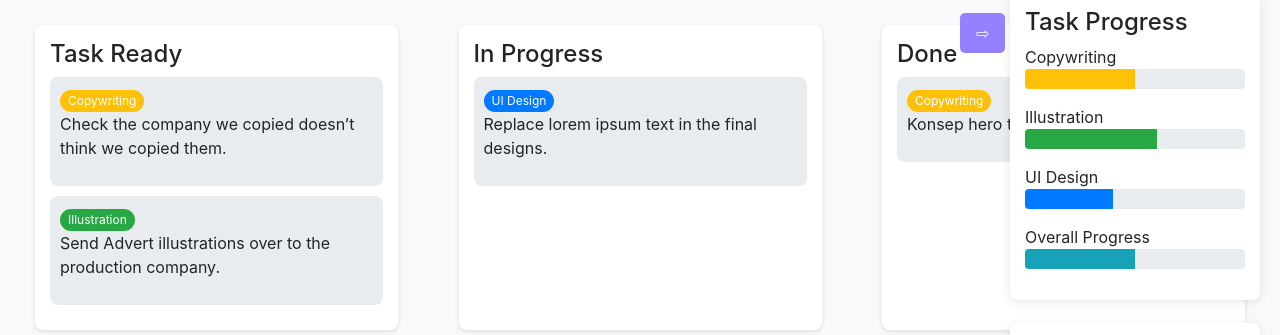
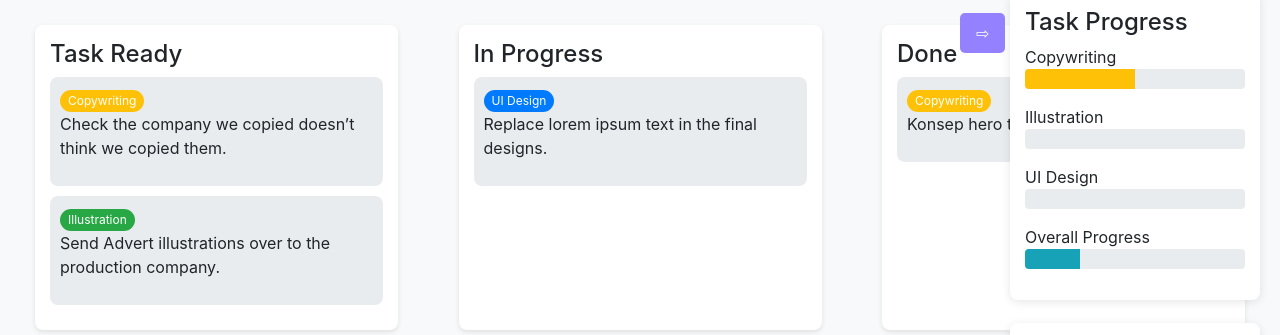
Before and after one commit to altairRs/web2Backend, a website: page public/home.html in a window 1280 px wide. Shown: the part 97-432 px from the top of the page. Drawn offline with nearby package versions, Linux system fonts and the light colour scheme.

Commit message:
Progress bar now working correctly

```diff
--- a/public/home.html
+++ b/public/home.html
@@ -513,11 +513,31 @@
         }
 
         function updateProgress() {
+            // Calculate overall progress
             const totalTasks = document.querySelectorAll('.task').length;
-            const doneTasks = document.querySelector('[data-status="Done"]').childElementCount;
-            const progressPercentage = (doneTasks / totalTasks) * 100;
-            document.getElementById('overall-progress').style.width = progressPercentage + '%';
-            document.getElementById('overall-progress').setAttribute('aria-valuenow', progressPercentage);
+            const doneTasks = document.querySelectorAll('[data-status="Done"] .task').length;
+            const overallProgressPercentage = totalTasks > 0 ? (doneTasks / totalTasks) * 100 : 0;
+            console.log(`Overall: ${overallProgressPercentage}`);
+
+            // Calculate and update progress for each category
+            const categories = document.querySelectorAll('.task-progress-container .mb-3');
+            categories.forEach(categoryElement => {
+                const categoryName = categoryElement.querySelector('span').textContent.trim();
+                const categoryTasks = document.querySelectorAll(`.task[data-category="${categoryName}"]`).length;
+                const doneCategoryTasks = document.querySelectorAll(`[data-status="Done"] .task[data-category="${categoryName}"]`).length;
+
+                const categoryProgressPercentage = (doneCategoryTasks / categoryTasks) * 100 || 0;
+
+                const categoryProgressBar = categoryElement.querySelector('.progress-bar');
+                if (categoryProgressBar) {
+                    categoryProgressBar.style.width = categoryProgressPercentage + '%';
+                    categoryProgressBar.setAttribute('aria-valuenow', categoryProgressPercentage.toFixed(2));
+                }
+            });
+
+            // Update overall progress bar
+            document.getElementById('overall-progress').style.width = overallProgressPercentage + '%';
+            document.getElementById('overall-progress').setAttribute('aria-valuenow', overallProgressPercentage);
         }
 
         updateProgress();
```
